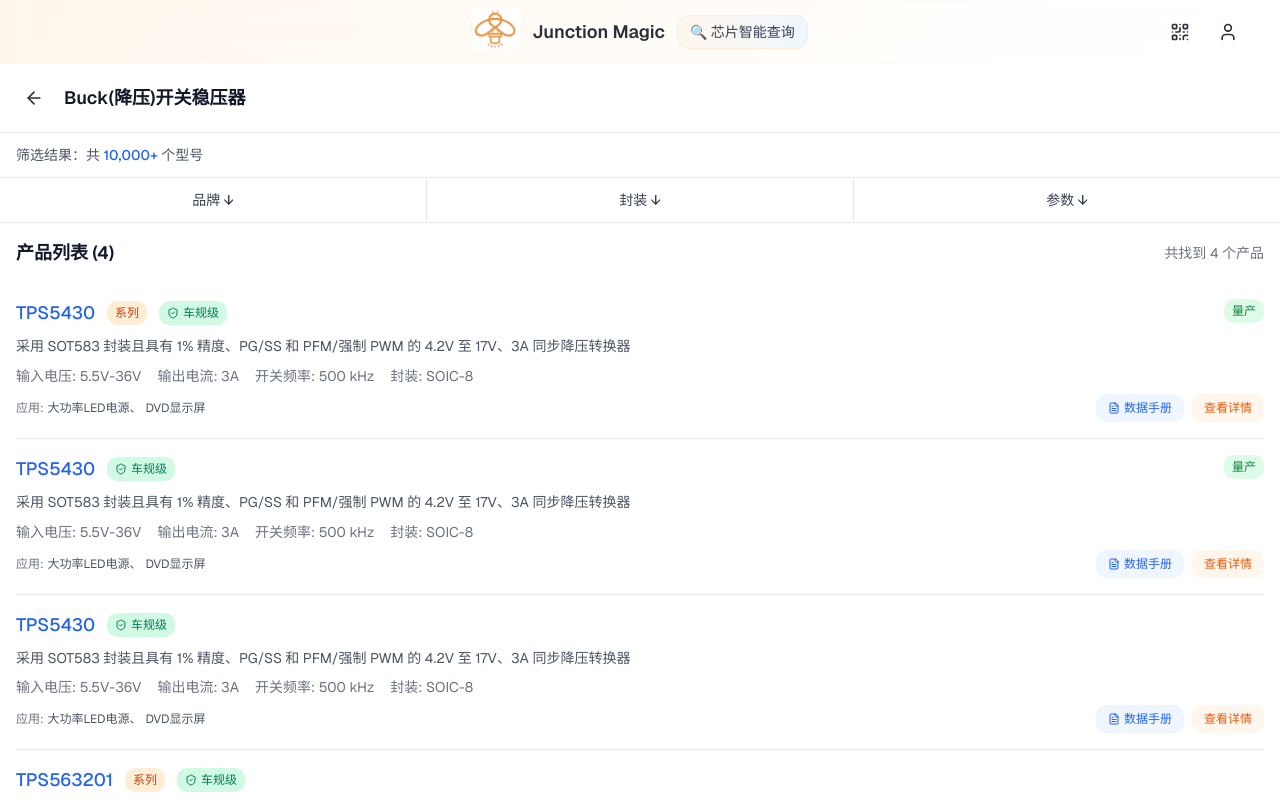
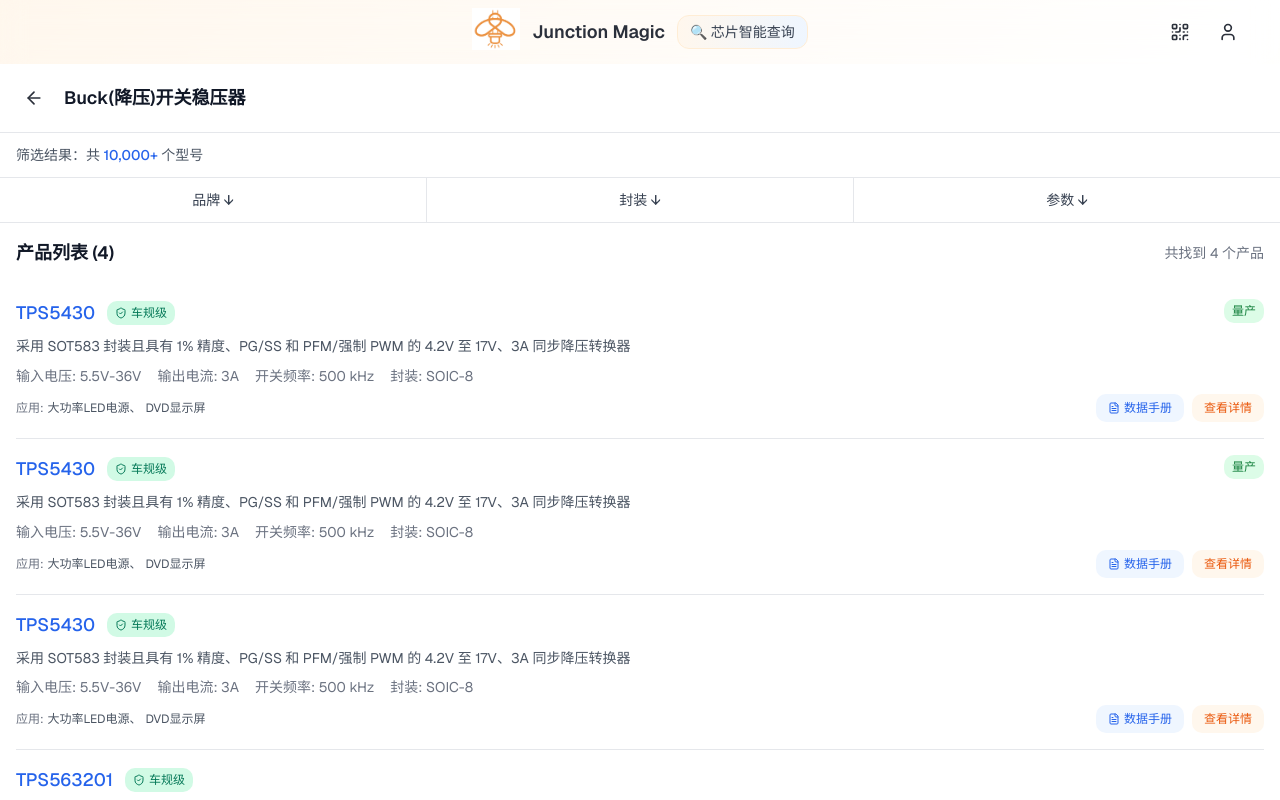
Before and after one commit to Jit-dong/app, a Next.js app: page /category in a window 1280 px wide. Shown: the top 800 px of the page. Built offline with nearby package versions, Linux system fonts and the light colour scheme.

Commit message:
删除产品列表中的系列标签
- 移除ProductListItem组件中车规级旁边的橙色系列标签
- 简化产品信息显示，保持界面简洁
- 保留车规级和量产状态等重要标签

```diff
--- a/src/components/category/product-list-item.tsx
+++ b/src/components/category/product-list-item.tsx
@@ -59,11 +59,7 @@
               {chip.model}
             </button>
 
-            {chip.series && (
-              <span className="px-2 py-1 bg-orange-100 dark:bg-orange-900/30 text-orange-700 dark:text-orange-300 text-xs rounded-md font-medium">
-                系列
-              </span>
-            )}
+
 
             {chip.automotiveGrade && (
               <div className="flex items-center gap-1 px-2 py-1 bg-emerald-100 dark:bg-emerald-900/30 text-emerald-700 dark:text-emerald-300 text-xs rounded-md font-medium">
```
